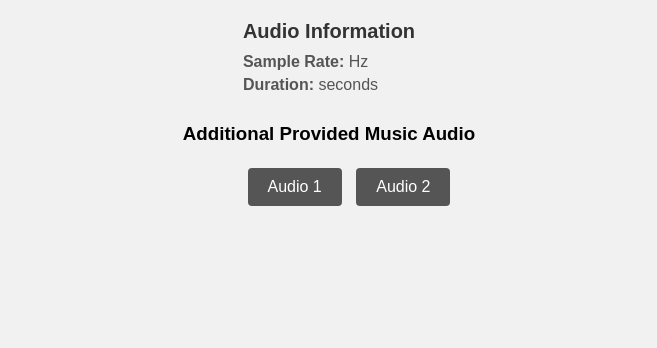
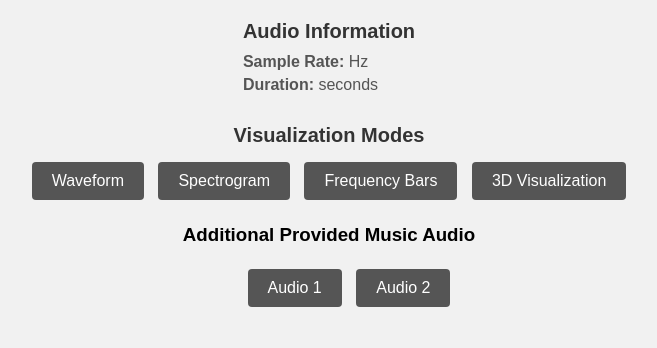
Before and after one commit to BhaskarAcharjee/MelodyMorph, a Flask app: page / in a window 1280 px wide. Shown: the part 684-1032 px from the top of the page, without its empty margins (311-968 px from the left). Before the commit the page ends 890 px from the top, so only its background shows below. Run offline with Flask 3, Linux system fonts and the light colour scheme.

Commit message:
Multiple Visualization Mode Added

```diff
--- a/static/css/styles.css
+++ b/static/css/styles.css
@@ -132,3 +132,35 @@
 .audio-list button:hover {
   background-color: #333;
 }
+
+.visualization-modes {
+  margin-top: 20px;
+  text-align: center;
+}
+
+.visualization-modes h3 {
+  margin: 0;
+  padding: 0;
+  font-size: 20px;
+  color: #333;
+}
+
+.mode-buttons {
+  margin-top: 10px;
+}
+
+.mode-button {
+  margin: 5px;
+  padding: 10px 20px;
+  font-size: 16px;
+  border: none;
+  border-radius: 4px;
+  background-color: #555;
+  color: #fff;
+  cursor: pointer;
+  transition: background-color 0.3s ease;
+}
+
+.mode-button:hover {
+  background-color: #333;
+}
--- a/static/js/main.js
+++ b/static/js/main.js
@@ -3,6 +3,8 @@
   const playButton = document.getElementById("playButton");
   const stopButton = document.getElementById("stopButton");
   const visualizationCanvas = document.getElementById("visualization");
+  const sampleRateElement = document.getElementById("sampleRate");
+  const durationElement = document.getElementById("duration");
   const audioListButtons = document.getElementsByClassName("audio-item");
 
   let audioContext;
@@ -12,6 +14,7 @@
   let visualizationWidth;
   let visualizationHeight;
   let gradient;
+  let currentMode = "frequency-bars"; // Default visualization mode
 
   // Initialize the audio context
   const initAudioContext = () => {
@@ -22,17 +25,13 @@
 
   // Load and play the selected audio file
   const loadAudioFile = (audioPath) => {
-    if (audioSource) {
-      audioSource.stop();
-      audioSource.disconnect();
-    }
+    fetch(audioPath)
+      .then((response) => response.arrayBuffer())
+      .then((arrayBuffer) => {
+        audioContext.decodeAudioData(arrayBuffer, (buffer) => {
+          // Stop the currently playing audio (if any)
+          stopAudio();
 
-    const request = new XMLHttpRequest();
-    request.open("GET", audioPath, true);
-    request.responseType = "arraybuffer";
-
-    request.onload = () => {
-      audioContext.decodeAudioData(request.response, (buffer) => {
           // Create a new audio source and connect it to the analyzer node
           audioSource = audioContext.createBufferSource();
           audioSource.buffer = buffer;
@@ -42,18 +41,25 @@
           // Start playing the audio
           audioSource.start();
 
-        // Update the sample rate and duration values
-        const sr = audioContext.sampleRate;
-        const duration = buffer.duration.toFixed(2);
-        document.getElementById("sampleRate").textContent = sr;
-        document.getElementById("duration").textContent = duration;
+          // Update the visualization
+          visualizeAudio();
 
-        visualizeAudio();
+          // Update audio information
+          updateAudioInfo();
+        });
+      })
+      .catch((error) => {
+        console.log("Error loading audio file:", error);
       });
   };
 
-    request.send();
-  };
+  // Event listener for audio list buttons
+  for (let i = 0; i < audioListButtons.length; i++) {
+    audioListButtons[i].addEventListener("click", function () {
+      const audioPath = this.getAttribute("data-audio-path");
+      loadAudioFile(audioPath);
+    });
+  }
 
   // Stop the currently playing audio
   const stopAudio = () => {
@@ -82,8 +88,74 @@
     gradient.addColorStop(0.5, "#00ff00");
     gradient.addColorStop(1, "#0000ff");
 
-    const drawFrame = () => {
-      requestAnimationFrame(drawFrame);
+    const drawWaveform = () => {
+      requestAnimationFrame(drawWaveform);
+      analyzerNode.getByteTimeDomainData(dataArray);
+
+      visualizationContext.fillStyle = "#000";
+      visualizationContext.fillRect(
+        0,
+        0,
+        visualizationWidth,
+        visualizationHeight
+      );
+      visualizationContext.lineWidth = 2;
+      visualizationContext.strokeStyle = "#fff";
+      visualizationContext.beginPath();
+
+      const sliceWidth = visualizationWidth / bufferLength;
+      let x = 0;
+
+      for (let i = 0; i < bufferLength; i++) {
+        const v = dataArray[i] / 128.0;
+        const y = (v * visualizationHeight) / 2;
+
+        if (i === 0) {
+          visualizationContext.moveTo(x, y);
+        } else {
+          visualizationContext.lineTo(x, y);
+        }
+
+        x += sliceWidth;
+      }
+
+      visualizationContext.lineTo(visualizationWidth, visualizationHeight / 2);
+      visualizationContext.stroke();
+    };
+
+    const drawSpectrogram = () => {
+      requestAnimationFrame(drawSpectrogram);
+      analyzerNode.getByteFrequencyData(dataArray);
+
+      visualizationContext.clearRect(
+        0,
+        0,
+        visualizationWidth,
+        visualizationHeight
+      );
+
+      const barWidth = (visualizationWidth / bufferLength) * 2.5;
+      let x = 0;
+
+      for (let i = 0; i < bufferLength; i++) {
+        const barHeight = (dataArray[i] / 255) * visualizationHeight;
+
+        visualizationContext.fillStyle = `hsl(${
+          (i / bufferLength) * 360
+        }, 100%, 50%)`;
+        visualizationContext.fillRect(
+          x,
+          visualizationHeight - barHeight,
+          barWidth,
+          barHeight
+        );
+
+        x += barWidth + 1;
+      }
+    };
+
+    const drawFrequencyBars = () => {
+      requestAnimationFrame(drawFrequencyBars);
       analyzerNode.getByteFrequencyData(dataArray);
 
       visualizationContext.clearRect(
@@ -111,18 +183,49 @@
       }
     };
 
+    const draw3DVisualization = () => {
+      // Implementation for 3D visualization goes here
+    };
+
+    const drawFrame = () => {
+      switch (currentMode) {
+        case "waveform":
+          drawWaveform();
+          break;
+        case "spectrogram":
+          drawSpectrogram();
+          break;
+        case "frequency-bars":
+          drawFrequencyBars();
+          break;
+        case "3d-visualization":
+          draw3DVisualization();
+          break;
+        default:
+          drawWaveform();
+          break;
+      }
+    };
+
     drawFrame();
   };
 
-  // Event listener for audio list buttons
-  for (let i = 0; i < audioListButtons.length; i++) {
-    audioListButtons[i].addEventListener("click", function () {
-      const audioPath = this.getAttribute("data-audio-path");
-      loadAudioFile(audioPath);
-    });
-  }
+  // Update the audio information
+  const updateAudioInfo = () => {
+    const sampleRate = audioSource.buffer.sampleRate;
+    const duration = audioSource.buffer.duration.toFixed(2);
 
-  // Event listeners for buttons
+    sampleRateElement.textContent = sampleRate;
+    durationElement.textContent = duration;
+  };
+
+  // Switch the visualization mode
+  const switchVisualizationMode = (mode) => {
+    currentMode = mode;
+    visualizeAudio();
+  };
+
+  // Event listeners for play and stop buttons
   playButton.addEventListener("click", () => {
     const file = audioFileInput.files[0];
     if (file) {
@@ -133,6 +236,23 @@
 
   stopButton.addEventListener("click", stopAudio);
 
+  // Event listeners to the mode buttons
+  const modeButtons = document.querySelectorAll(".mode-button");
+  modeButtons.forEach((button) => {
+    button.addEventListener("click", () => {
+      const mode = button.getAttribute("data-mode");
+      switchVisualizationMode(mode);
+    });
+  });
+
+  // Get the visualization canvas size
+  visualizationWidth = visualizationCanvas.clientWidth;
+  visualizationHeight = visualizationCanvas.clientHeight;
+
+  // Set the visualization canvas size
+  visualizationCanvas.width = visualizationWidth;
+  visualizationCanvas.height = visualizationHeight;
+
   // Initialize the audio context
   initAudioContext();
 });
--- a/templates/index.html
+++ b/templates/index.html
@@ -20,6 +20,15 @@
         <li><strong>Duration:</strong> <span id="duration"></span> seconds</li>
       </ul>
     </div>
+    <div class="visualization-modes">
+      <h3>Visualization Modes</h3>
+      <div class="mode-buttons">
+        <button class="mode-button" data-mode="waveform">Waveform</button>
+        <button class="mode-button" data-mode="spectrogram">Spectrogram</button>
+        <button class="mode-button" data-mode="frequency-bars">Frequency Bars</button>
+        <button class="mode-button" data-mode="3d-visualization">3D Visualization</button>
+      </div>
+    </div>
     <div class="audio-list">
       <h3>Additional Provided Music Audio</h3>
       <ul>
```
Lines whose indentation alone changed are shown as unchanged.
